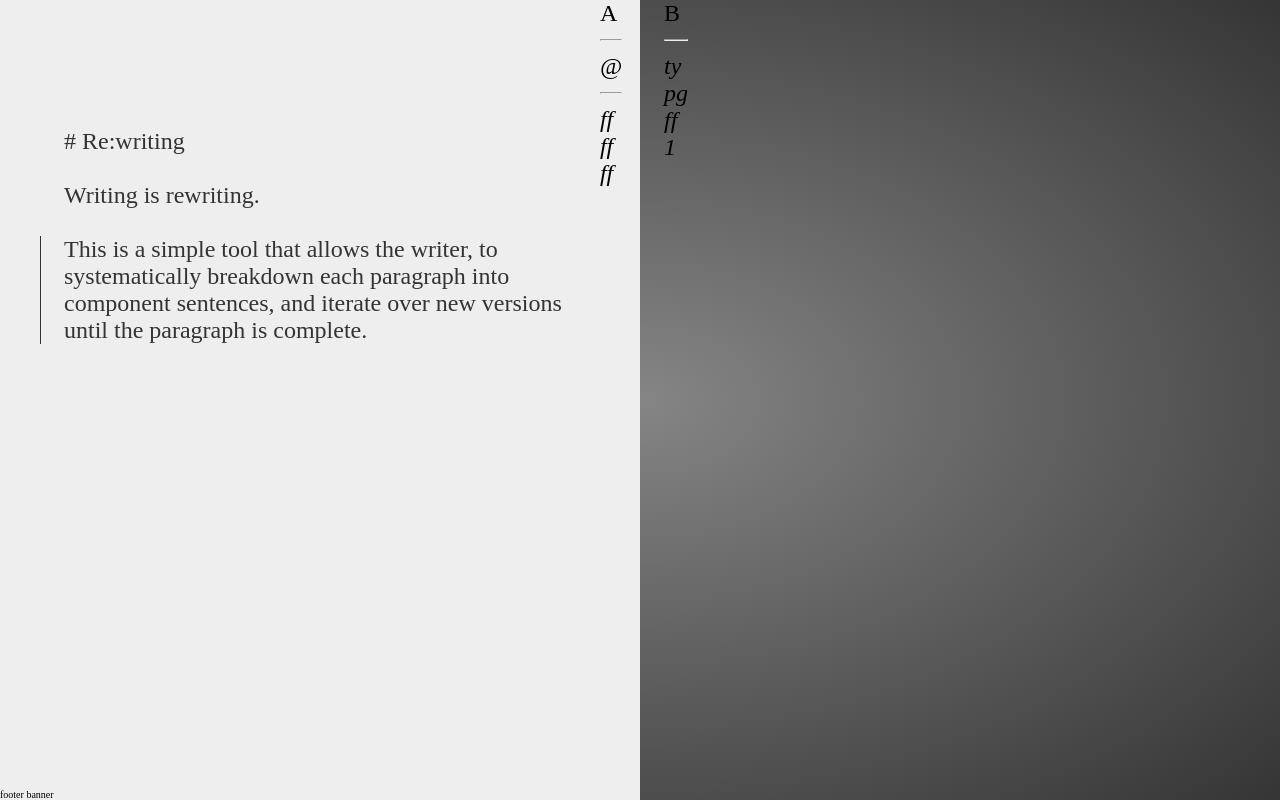
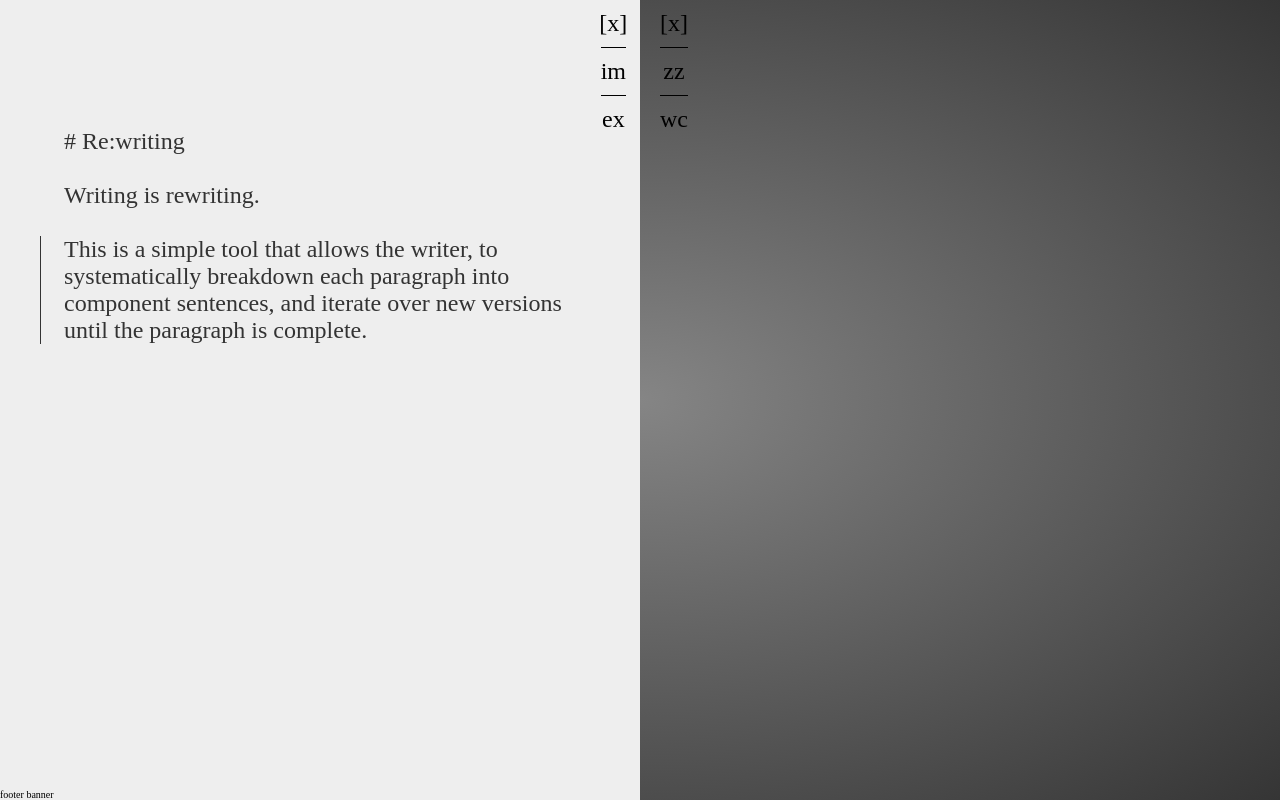
Before and after one commit to fliptopbox/rewrite, a website built with Parcel: page index.html in a window 1280 px wide. Built offline with nearby package versions, Linux system fonts and the light colour scheme.

Commit message:
import/export, utility menu

```diff
--- a/index.html
+++ b/index.html
@@ -1,6 +1,5 @@
 <!DOCTYPE html>
 <html>
-
   <head>
     <title>Parcel Sandbox</title>
     <meta charset="UTF-8" />
@@ -39,54 +38,38 @@
   </head>
 
   <body>
-
     <div class="container hidden">
-
       <div class="document">
         <article id="document" class="content" contenteditable="true"></article>
       </div>
 
       <div class="sentences">
-			<article id="sentences" class="content" contenteditable="true"></article>
+        <article
+          id="sentences"
+          class="content"
+          contenteditable="true"
+        ></article>
       </div>
 
       <div class="divider" id="vertical">
-
-			<div class="left">
-				A
-				<hr>
-				<i data-fn="palette">
-          @
-          <hr/>
-          <i data-fn="">ff</i>
-          <i data-fn="">ff</i>
-        </i>
-        <i data-fn="files">ff</i>
-      </div>
-
-      <div class="right">
-        B
-        <hr>
-        <i data-fn="type">ty</i>
-        <i data-fn="page">pg</i>
-        <i data-fn="font">ff</i>
-
-        <i data-fn="scroll">1</i>
+        <ul class="left" id="left-menu">
+          <li data-fn="close">[x]</li>
+          <li data-fn="import">im</li>
+          <li data-fn="export">ex</li>
+        </ul>
+        <ul class="right" id="right-menu">
+          <li data-fn="close">[x]</li>
+          <li data-fn="collapse">zz</li>
+          <li data-fn="wordcount">wc</li>
+        </ul>
       </div>
     </div>
 
-	</div>
-
-	<div id="footer">
-		footer banner
-	</div>
+    <div id="footer">footer banner</div>
 
     <div id="overlay" class="overlay">
-		<div class="brand">
-				<img src="./src/rewriting.svg" />
-		</div>
+      <div class="brand"><img src="./src/rewriting.svg" /></div>
     </div>
     <script src="src/index.js"></script>
   </body>
-
 </html>
--- a/src/article/index.js
+++ b/src/article/index.js
@@ -79,7 +79,7 @@ function list() {
   const data = read();
   const { articles } = data;
   const keys = Object.keys(articles);
-  const list = keys.map((s, n) => n + ": " + s).join("\n");
+  const list = keys.map((s, n) => `${n}: ${s}  ${articles[s].name}`).join("\n");
   console.log(list);
   return keys;
 }
@@ -189,7 +189,6 @@ function importJSON(payload) {
   // payload is plainText
   if (!object) {
     collection = textToArray(text);
-    console.log("!!!!!", text, collection);
     collection.map(row => {
       text: row.trim();
     });
--- a/src/divider/divider.scss
+++ b/src/divider/divider.scss
@@ -28,17 +28,29 @@ $left: 65%;
     background: #000;
   }
 
+  .left,
+  .right {
+    list-style-type: none;
+    position: absolute;
+    margin: 0 10px;
+    padding: 0;
+
+    li {
+      text-align: center;
+      display: block;
+      border-top: 1px solid;
+      margin: 10px;
+      padding: 10px 0 0;
+      &:first-child {
+        margin: 0;
+        border: none;
+      }
+    }
+  }
   .left {
-    position: absolute;
     right: 0;
   }
   .right {
-    position: absolute;
     left: 0;
   }
-
-  .left,
-  .right {
-    margin: 0 1em;
-  }
 }
--- a/src/divider/index.js
+++ b/src/divider/index.js
@@ -2,6 +2,7 @@ import u from "../utilities";
 
 let A;
 let B;
+let left;
 let vertical;
 let dragging = false;
 const { read, write } = u.storage("resizer");
@@ -87,10 +88,23 @@ function resize(e, value) {
   save({ width: Number(percent) });
 }
 
+function bindMenuEvents() {
+  left.onclick = e => {
+    const { nodeName, dataset } = e.target;
+    if (nodeName !== "LI") return;
+    console.log(nodeName, dataset.fn);
+    const fn = dataset.fn;
+    window.RE.article[fn]();
+  };
+}
+
 function initialize(options = {}) {
   vertical = document.querySelector(state.vertical);
+  left = document.querySelector("#left-menu");
   A = document.querySelector(state.document);
   B = document.querySelector(state.sentences);
+
+  bindMenuEvents();
 
   vertical.onmousedown = () => (dragging = true);
   vertical.ondblclick = e => resize(e, 50);
--- a/src/utilities/uuid.js
+++ b/src/utilities/uuid.js
@@ -1,12 +1,12 @@
-let serial = 0;
-const uuid = (alpha = "a") => {
+let serial = -1;
+const uuid = () => {
   serial++;
   return (
-    alpha +
+    String.fromCharCode(65 + (serial % 26)).toLowerCase() +
     (
       new Date().valueOf().toString(16) + // eg 127b795136 (11)
       Math.floor(1000 + Math.random() * 1000).toString(13) + // eg aa7 (3)
-      (1000 + (serial++ % 1000)).toString(5) + // eg 13001 (5)
+      (1000 + (serial % 1000)).toString(5) + // eg 13001 (5)
       ""
     ).slice(-15)
   );
```
Lines whose indentation alone changed are shown as unchanged.
